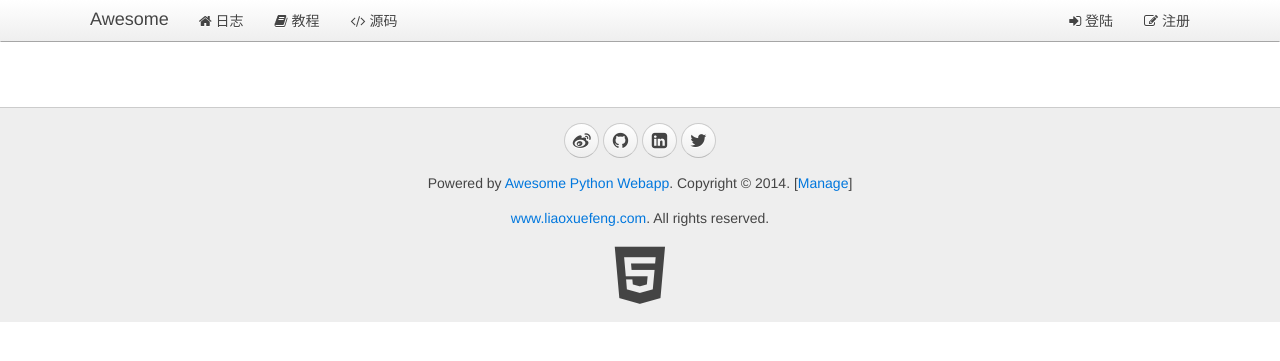
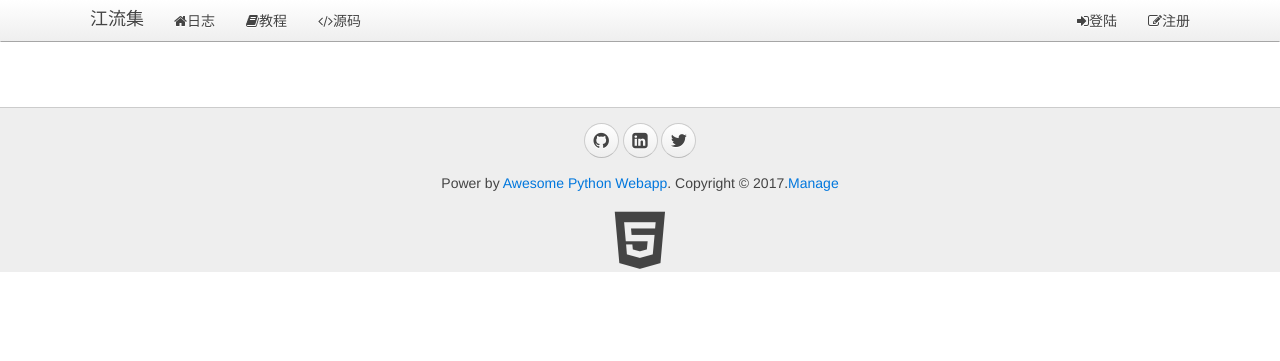
Before and after one commit to huixchen/Learn_Python, a Python web app: template Web/www/templates/__base__.html in a window 1280 px wide. Shown: the top 361 px of the page. Run offline with Jinja, Linux system fonts and the light colour scheme; the template is opened without the code that fills it, so the values that code supplies are empty.

Commit message:
__base__

```diff
--- a/Web/www/templates/__base__.html
+++ b/Web/www/templates/__base__.html
@@ -1,51 +1,34 @@
 <!DOCTYPE html>
-<!--
-{% macro pagination(url, page) %}
-    <ul class="uk-pagination">
-        {% if page.has_previous %}
-            <li><a href="{{ url }}{{ page.page_index - 1 }}"><i class="uk-icon-angle-double-left"></i></a></li>
-        {% else %}
-            <li class="uk-disabled"><span><i class="uk-icon-angle-double-left"></i></span></li>
-        {% endif %}
-            <li class="uk-active"><span>{{ page.page_index }}</span></li>
-        {% if page.has_next %}
-            <li><a href="{{ url }}{{ page.page_index + 1 }}"><i class="uk-icon-angle-double-right"></i></a></li>
-        {% else %}
-            <li class="uk-disabled"><span><i class="uk-icon-angle-double-right"></i></span></li>
-        {% endif %}
-    </ul>
-{% endmacro %}
--->
 <html>
     <head>
-    <meta charset="utf-8" />
-    {% block meta %}<!-- block meta  -->{% endblock %}
-    <title>{% block title %} ? {% endblock %} - Awesome Python Webapp</title>
+        <meta charset="utf-8"/>
+        {% block meta %}{% endblock %}
+        <title>{% block title %} ? {% endblock %} - 江流集 </title>
         <link rel="stylesheet" href="/static/css/uikit.min.css">
         <link rel="stylesheet" href="/static/css/uikit.gradient.min.css">
-    <link rel="stylesheet" href="/static/css/awesome.css" />
-    <script src="/static/js/jquery.min.js"></script>
-    <script src="/static/js/sha1.min.js"></script>
-    <script src="/static/js/uikit.min.js"></script>
-    <script src="/static/js/sticky.min.js"></script>
-    <script src="/static/js/vue.min.js"></script>
-    <script src="/static/js/awesome.js"></script>
-    {% block beforehead %}<!-- before head  -->{% endblock %}
+        <link rel="stylesheet" href="/static/css/awesome.css">
+        <script lrc="/static/js/jquery.min.js"></script>
+        <script src="/static/js/sha1.js"></script>
+        <script src="/static/js/uikit.min.js></script>
+        <script src="/static/js/awesome.js></script>
+        <script src="/static/js/vue.js></script>
+        <script src="/static/js/sticky.js></script>
+        {% block befeorehead %} {% endblock %}
     </head>
     <body>
         <nav class="uk-navbar uk-navbar-attached uk-margin-bottom">
             <div class="uk-container uk-container-center">
-            <a href="/" class="uk-navbar-brand">Awesome</a>
+                <a href="/" class="uk-navbar-brand">江流集</a>
                 <ul class="uk-navbar-nav">
-                <li data-url="blogs"><a href="/"><i class="uk-icon-home"></i> 日志</a></li>
-                <li><a target="_blank" href="http://www.liaoxuefeng.com/wiki/0014316089557264a6b348958f449949df42a6d3a2e542c000"><i class="uk-icon-book"></i> 教程</a></li>
-                <li><a target="_blank" href="https://github.com/michaelliao/awesome-python3-webapp"><i class="uk-icon-code"></i> 源码</a></li>
+                    <li data-url="blogs"><a href="/"><i class="uk-icon-home"></i>日志</a></li>
+                    <li><a target="_blank" href="#"><i class="uk-icon-book"></i>教程</a></li>
+                    <li><a target="_blank" href="#"><i class="uk-icon-code"></i>源码</a></li>
                 </ul>
                 <div class="uk-navbar-flip">
                     <ul class="uk-navbar-nav">
-                {% if __user__ %}
+                        {% if user %}
                         <li class="uk-parent" data-uk-dropdown>
-                        <a href="#0"><i class="uk-icon-user"></i> {{ __user__.name }}</a>
+                            <a href="#0"><i class="uk-icon-user"></i> {{ user.name}}</a>
                             <div class="uk-dropdown uk-dropdown-navbar">
                                 <ul class="uk-nav uk-nav-navbar">
                                         <li><a href="/signout"><i class="uk-icon-sign-out"></i> 登出</a></li>
@@ -53,37 +36,32 @@
                             </div>
                         </li>
                         {% else %}
-                    <li><a href="/signin"><i class="uk-icon-sign-in"></i> 登陆</a></li>
-                    <li><a href="/register"><i class="uk-icon-edit"></i> 注册</a></li>
+                        <li><a href="/signin"><i class="uk-icon-sign-in"></i>登陆</a></li>
+                        <li><a href="/register"><i class="uk-icon-edit"></i>注册</a></li>
                         {% endif %}
                     </ul>
                 </div>
             </div>
         </nav>
-
-    <div class="uk-container uk-container-center">
+        <div class="uk-container uk=container-center">
             <div class="uk-grid">
-            <!-- content -->
                 {% block content %}
                 {% endblock %}
-            <!-- // content -->
             </div>
         </div>
 
         <div class="uk-margin-large-top" style="background-color:#eee; border-top:1px solid #ccc;">
             <div class="uk-container uk-container-center uk-text-center">
-            <div class="uk-panel uk-margin-top uk-margin-bottom">
+                <div class="uk-panel uk-margin-top uk-margin-bottom:>
                 <p>
-                    <a target="_blank" href="http://weibo.com/liaoxuefeng" class="uk-icon-button uk-icon-weibo"></a>
-                    <a target="_blank" href="https://github.com/michaelliao" class="uk-icon-button uk-icon-github"></a>
-                    <a target="_blank" href="http://www.linkedin.com/in/liaoxuefeng" class="uk-icon-button uk-icon-linkedin-square"></a>
-                    <a target="_blank" href="https://twitter.com/liaoxuefeng" class="uk-icon-button uk-icon-twitter"></a>
+                <a target="_blank" href="#" class="uk-icon-button uk-icon-weibo"></a>
+                <a target="_blank" href="#" class="uk-icon-button uk-icon-github"></a>
+                <a target="_blank" href="#" class="uk-icon-button uk-icon-linkedin-square"></a>
+                <a target="_blank" href="#" class="uk-icon-button uk-icon-twitter"></a>
                 </p>
-                <p>Powered by <a href="http://awesome.liaoxuefeng.com">Awesome Python Webapp</a>. Copyright &copy; 2014. [<a href="/manage/" target="_blank">Manage</a>]</p>
-                <p><a href="http://www.liaoxuefeng.com/" target="_blank">www.liaoxuefeng.com</a>. All rights reserved.</p>
-                <a target="_blank" href="http://www.w3.org/TR/html5/"><i class="uk-icon-html5" style="font-size:64px; color: #444;"></i></a>
+                <p>Power by <a href="#">Awesome Python Webapp</a>. Copyright &copy; 2017.<a href="/manage/" target="_blank">Manage</a></p>
+                <a target="_blank" href="#"><i class="uk-icon-html5" style="font-size:64px; color: #444;"></i></a>
                 </div>
-
             </div>
         </div>
     </body>
```
Also changed, not shown: Web/www/app.py (+5 -5 lines), Web/www/handlers.py (+12 -3 lines), Web/www/templates/blogs.html (+7 -18 lines). Lines whose indentation alone changed are shown as unchanged.
